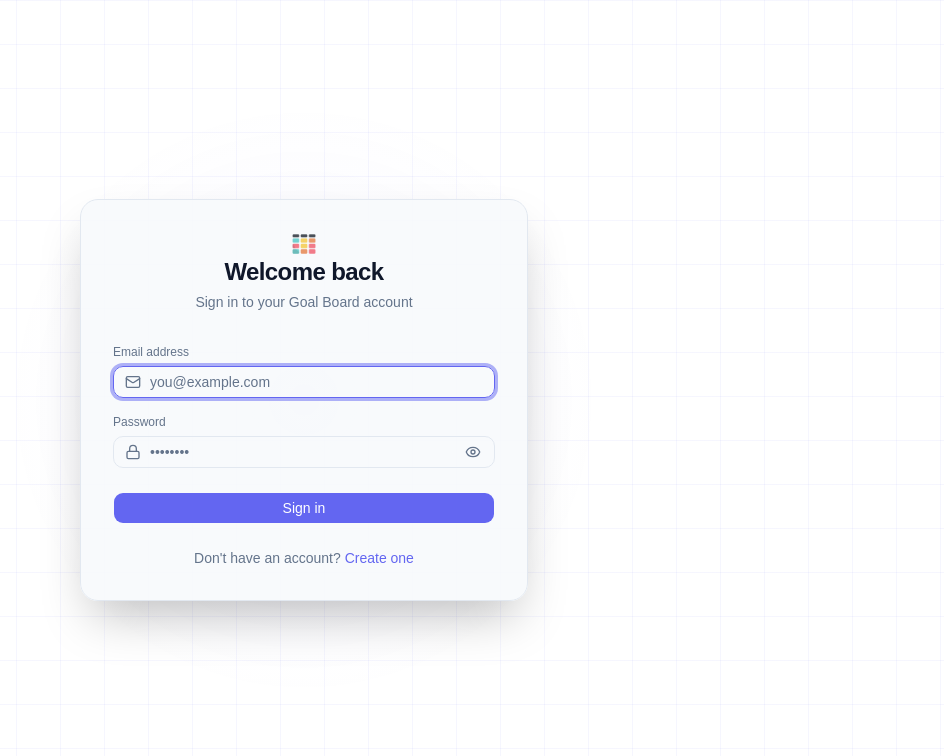
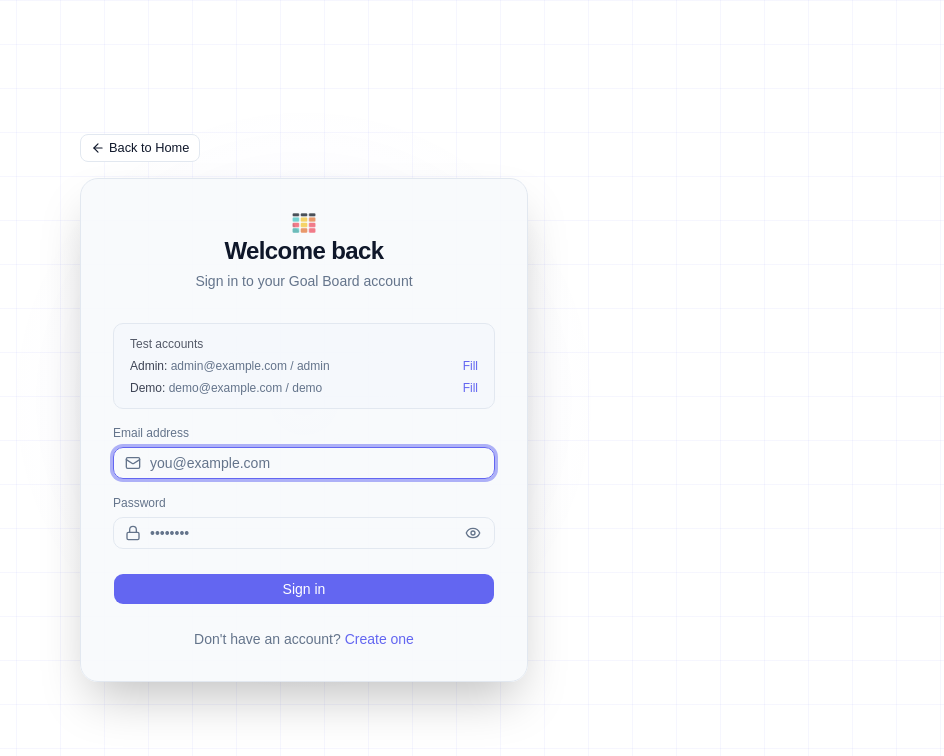
Before and after one commit to Sacobrt/GoalBoard, a React (Vite) app: page /login in a window 1280 px wide. Shown: the top 756 px of the page, without its empty margins (336-1280 px from the left). Built offline with nearby package versions, Linux system fonts and the light colour scheme.

Commit message:
added back button and test account quick-fill

```diff
--- a/src/features/auth/pages/LoginPage.jsx
+++ b/src/features/auth/pages/LoginPage.jsx
@@ -1,6 +1,6 @@
 import { useState } from "react";
 import { Link, useNavigate } from "react-router-dom";
-import { Mail, Lock, Eye, EyeOff, AlertCircle } from "lucide-react";
+import { Mail, Lock, Eye, EyeOff, AlertCircle, ArrowLeft } from "lucide-react";
 import { useAuthStore } from "../store/authStore";
 import { Button } from "../../../components/ui/button";
 import { Input } from "../../../components/ui/input";
@@ -43,6 +43,11 @@ export function LoginPage() {
             </div>
 
             <div className="animate-scale-in relative w-full max-w-md">
+                <Button variant="outline" size="sm" className="my-4">
+                    <ArrowLeft className="size-3.5" />
+                    <Link to="/dashboard">Back to Home</Link>
+                </Button>
+
                 {/* Card */}
                 <div className="rounded-2xl border border-border bg-card/90 backdrop-blur-xl p-8 shadow-2xl">
                     {/* Logo */}
@@ -59,6 +64,41 @@ export function LoginPage() {
                             {error}
                         </div>
                     )}
+
+                    {/* Test accounts */}
+                    <div className="rounded-lg border border-border bg-muted/40 px-4 py-3 mb-4 text-xs text-muted-foreground space-y-1.5">
+                        <p className="font-medium text-foreground/70">Test accounts</p>
+                        <div className="flex items-center justify-between">
+                            <span>
+                                <span className="text-foreground/80">Admin:</span> admin@example.com / admin
+                            </span>
+                            <button
+                                type="button"
+                                onClick={() => {
+                                    setEmail("admin@example.com");
+                                    setPassword("admin");
+                                }}
+                                className="text-primary hover:underline"
+                            >
+                                Fill
+                            </button>
+                        </div>
+                        <div className="flex items-center justify-between">
+                            <span>
+                                <span className="text-foreground/80">Demo:</span> demo@example.com / demo
+                            </span>
+                            <button
+                                type="button"
+                                onClick={() => {
+                                    setEmail("demo@example.com");
+                                    setPassword("demo");
+                                }}
+                                className="text-primary hover:underline"
+                            >
+                                Fill
+                            </button>
+                        </div>
+                    </div>
 
                     <form onSubmit={handleSubmit} className="space-y-4">
                         <div>
```
